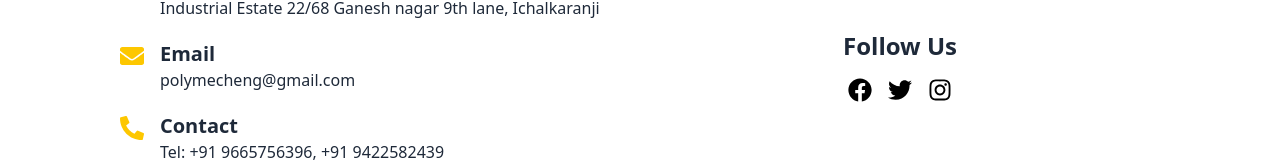
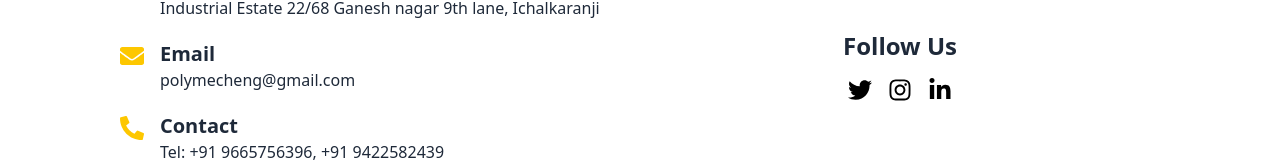
Before and after one commit to NadafAyan/PolyMechEngineers, a React (Vite) app in the folder frontend/: page /contact in a window 1280 px wide. Shown: the part 1866-2034 px from the top of the page. Built offline with nearby package versions, Linux system fonts and the light colour scheme.

Commit message:
LinedIn profile  added to follow us

```diff
--- a/frontend/src/components/Footer.jsx
+++ b/frontend/src/components/Footer.jsx
@@ -1,5 +1,5 @@
 import React from "react";
-import { FaMapMarkerAlt, FaEnvelope, FaPhoneAlt, FaFacebook, FaTwitter, FaInstagram } from "react-icons/fa";
+import { FaMapMarkerAlt, FaEnvelope, FaPhoneAlt,  FaInstagram, FaLinkedinIn,FaTwitter } from "react-icons/fa";
 import logo from "../assets/landingPage/Logo.png";
 
 const Footer = () => {
@@ -44,14 +44,14 @@ const Footer = () => {
                 <div className="flex flex-col items-center justify-center h-full ">
                 <h3 className="text-2xl font-bold mb-4">Follow Us</h3>
                 <div className="flex justify-center items-top gap-4">
-            <a href="https://facebook.com" target="_blank" rel="noopener noreferrer">
-                        <FaFacebook size={24} className="text-black hover:text-yellow-400 transition" />
-                    </a>
-                    <a href="https://twitter.com" target="_blank" rel="noopener noreferrer">
+                    <a href="https://x.com/polymecheng" target="_blank" rel="noopener noreferrer">
                         <FaTwitter size={24} className="text-black hover:text-yellow-400 transition" />
                     </a>
                     <a href="https://www.instagram.com/polymech_engineers/profilecard/?igsh=NTd1bDVxeGM5eXJ0" target="_blank" rel="noopener noreferrer">
                         <FaInstagram size={24} className="text-black hover:text-yellow-400 transition" />
+                    </a>
+                    <a href="https://www.linkedin.com/company/polymech-engineers/about/" target="_blank" rel="noopener noreferrer">
+                        <FaLinkedinIn size={24} className="text-black hover:text-yellow-400 transition" />
                     </a>
             </div>
             </div>
```
